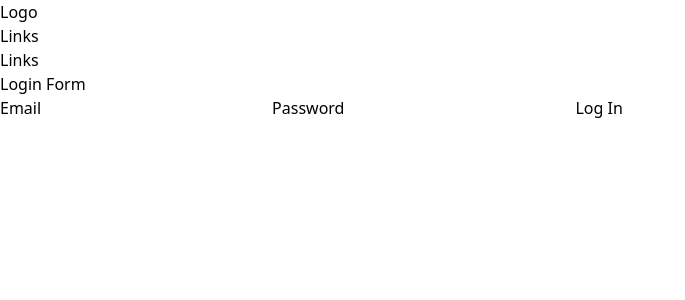
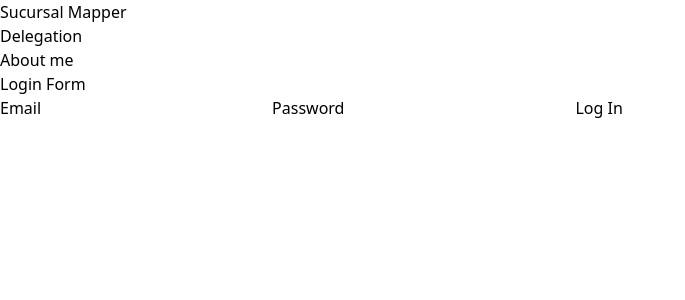
Before and after one commit to Jonathanxl1/react-sucursales, a React (Vite) app: page / in a window 1280 px wide. Shown: the top 300 px of the page, without its empty margins (0-685 px from the left). Built offline with nearby package versions, Linux system fonts and the light colour scheme.

Commit message:
refactor: Personlize Navbar with link from react router

```diff
--- a/src/components/NavBar.tsx
+++ b/src/components/NavBar.tsx
@@ -1,11 +1,19 @@
+import { NavLink } from "react-router";
+
 function Navbar() {
   return (
     <>
-      <div className="w-full h-auto flex items-center justify-between p-2">
-        <span className="bg-purple-400">Logo</span>
+      <div className="w-full h-auto flex items-center justify-between p-2 text-gray-300">
+        <NavLink to="/">
+          <span className="">Sucursal Mapper</span>
+        </NavLink>
         <ul className="hidden md:flex list-none space-x-5">
-          <li>Links</li>
-          <li>Links</li>
+          <li>
+            <NavLink to="/delegations">Delegation</NavLink>
+          </li>
+          <NavLink to="/me">
+            <li>About me</li>
+          </NavLink>
         </ul>
       </div>
     </>
```
